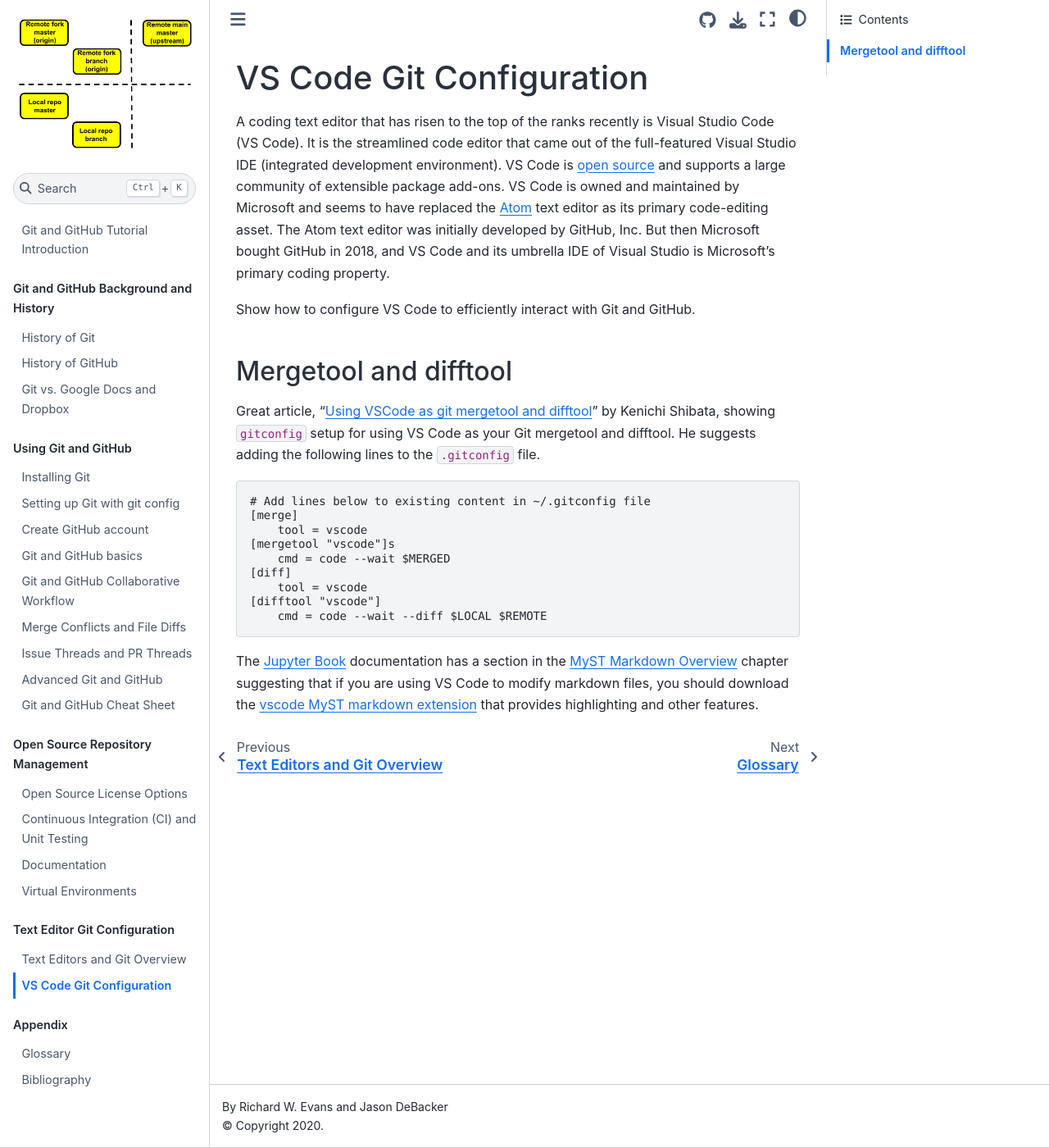
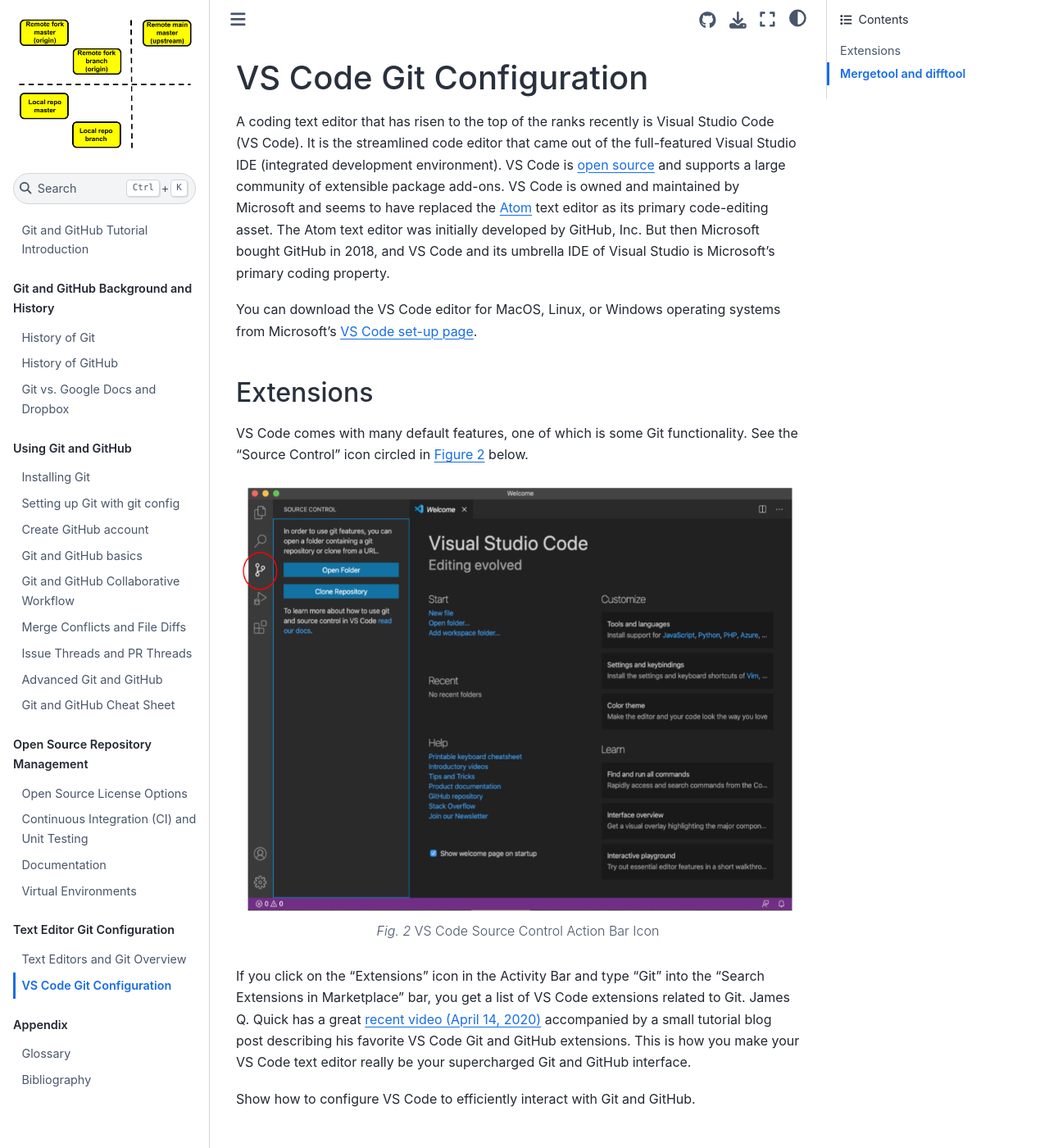
Before and after one commit to PSLmodels/Git-Tutorial, a Jupyter Book: the page built from book/content/txteditor/VScode.md, in a window 1280 px wide and 1400 px high. Shown: the whole window at 82% size. Built offline with Jupyter Book 1.0.4 settings and Sphinx 7.4.7 and the Sphinx Book theme 1.1.4, drawn with Linux system fonts in a browser that asks for light colours.

Commit message:
Updated VScode.md and added image

````diff
--- a/book/content/txteditor/VScode.md
+++ b/book/content/txteditor/VScode.md
@@ -2,6 +2,24 @@
 # VS Code Git Configuration
 
 A coding text editor that has risen to the top of the ranks recently is Visual Studio Code (VS Code). It is the streamlined code editor that came out of the full-featured Visual Studio IDE (integrated development environment). VS Code is [open source](https://github.com/Microsoft/vscode) and supports a large community of extensible package add-ons. VS Code is owned and maintained by Microsoft and seems to have replaced the [Atom](https://atom.io/) text editor as its primary code-editing asset. The Atom text editor was initially developed by GitHub, Inc. But then Microsoft bought GitHub in 2018, and VS Code and its umbrella IDE of Visual Studio is Microsoft's primary coding property.
+
+You can download the VS Code editor for MacOS, Linux, or Windows operating systems from Microsoft's [VS Code set-up page](https://code.visualstudio.com/docs/setup/setup-overview).
+
+
+## Extensions
+
+VS Code comes with many default features, one of which is some Git functionality. See the "Source Control" icon circled in {numref}`Figure %s <VScodeSourceControl>` below.
+
+```{figure} ../../_static/lecture_specific/VScode/VScodeSourceControl.png
+---
+scale: 75%
+align: center
+name: VScodeSourceControl
+---
+VS Code Source Control Action Bar Icon
+```
+
+If you click on the "Extensions" icon in the Activity Bar and type "Git" into the "Search Extensions in Marketplace" bar, you get a list of VS Code extensions related to Git. James Q. Quick has a great [recent video (April 14, 2020)](https://www.jamesqquick.com/blog/vscode-git-extensions-2020) accompanied by a small tutorial blog post describing his favorite VS Code Git and GitHub extensions. This is how you make your VS Code text editor really be your supercharged Git and GitHub interface.
 
 Show how to configure VS Code to efficiently interact with Git and GitHub.
 
````
Also changed, not shown: book/_static/lecture_specific/VScode/VScodeSourceControl.png (added).
